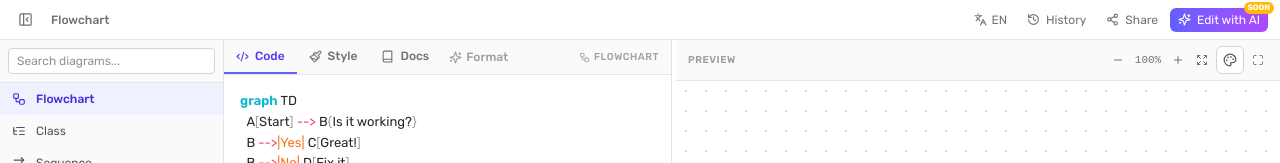
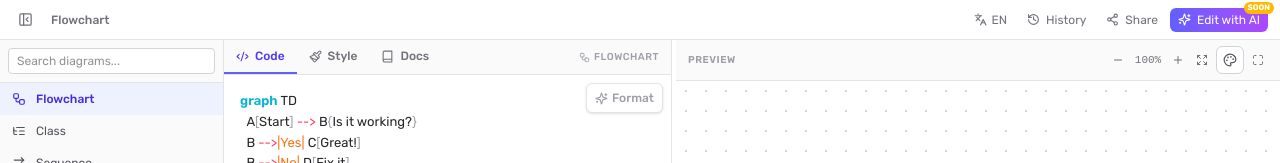
Before and after one commit to Lachsokhour/mermaid-editor, a React (Vite) app: page / in a window 1280 px wide. Shown: the top 163 px of the page. Built offline with nearby package versions, Linux system fonts and the light colour scheme; a web font is replaced by a local one.

Commit message:
fix: keep CodeMirror mounted across tab switches, float Format button in Code tab

```diff
--- a/src/components/Editor.jsx
+++ b/src/components/Editor.jsx
@@ -130,16 +130,6 @@ export default function Editor() {
             </button>
           )
         })}
-        {activeTab === 'code' && (
-          <button
-            onClick={format}
-            title={t('editor.formatCode')}
-            className="flex items-center gap-1 px-2 py-2 text-xs font-medium text-zinc-400 dark:text-zinc-500 hover:text-indigo-600 dark:hover:text-indigo-400 transition-colors cursor-pointer"
-          >
-            <Sparkles size={13} />
-            <span className="hidden sm:inline">{t('editor.formatCode')}</span>
-          </button>
-        )}
         {editorLabel && (
           <span className="ml-auto px-3 py-2 text-[10px] font-medium text-zinc-400 dark:text-zinc-500 uppercase tracking-wider flex items-center gap-1">
             <Workflow size={11} />
@@ -148,19 +138,27 @@ export default function Editor() {
         )}
       </div>
 
-      {/* Code Tab */}
-      {activeTab === 'code' && (
-        <div ref={editorRef} className="flex-1 overflow-hidden" />
-      )}
+      <>
+        {/* Code Tab */}
+        <div className={`flex-1 relative overflow-hidden${activeTab === 'code' ? '' : ' hidden'}`}>
+          <div ref={editorRef} className="absolute inset-0" />
+          <button
+            onClick={format}
+            title={t('editor.formatCode')}
+            className="absolute top-2 right-2 z-10 flex items-center gap-1 px-2 py-1.5 text-xs font-medium rounded-md bg-white dark:bg-zinc-800 text-zinc-400 dark:text-zinc-500 hover:text-indigo-600 dark:hover:text-indigo-400 shadow-sm border border-zinc-200 dark:border-zinc-700 hover:border-indigo-300 dark:hover:border-indigo-700 transition-colors cursor-pointer"
+          >
+            <Sparkles size={13} />
+            <span className="hidden sm:inline">{t('editor.formatCode')}</span>
+          </button>
+        </div>
 
-      {/* Style Tab */}
-      {activeTab === 'style' && (
-        <StyleTab />
-      )}
+        {/* Style Tab */}
+        <div className={`flex-1${activeTab === 'style' ? '' : ' hidden'}`}>
+          <StyleTab />
+        </div>
 
-      {/* Docs Tab */}
-      {activeTab === 'docs' && (
-        <div className="flex-1 p-4 sm:p-6 overflow-y-auto text-sm text-zinc-600 dark:text-zinc-400 space-y-4">
+        {/* Docs Tab */}
+        <div className={`flex-1 p-4 sm:p-6 overflow-y-auto text-sm text-zinc-600 dark:text-zinc-400 space-y-4${activeTab === 'docs' ? '' : ' hidden'}`}>
           <div className="flex items-center gap-2 text-amber-600 dark:text-amber-400">
             <AlertTriangle size={14} />
             <span className="font-medium">{t('common.gettingStarted')}</span>
@@ -217,7 +215,7 @@ export default function Editor() {
             <StylingGuide />
           </div>
         </div>
-      )}
+      </>
     </div>
   )
 }
```
